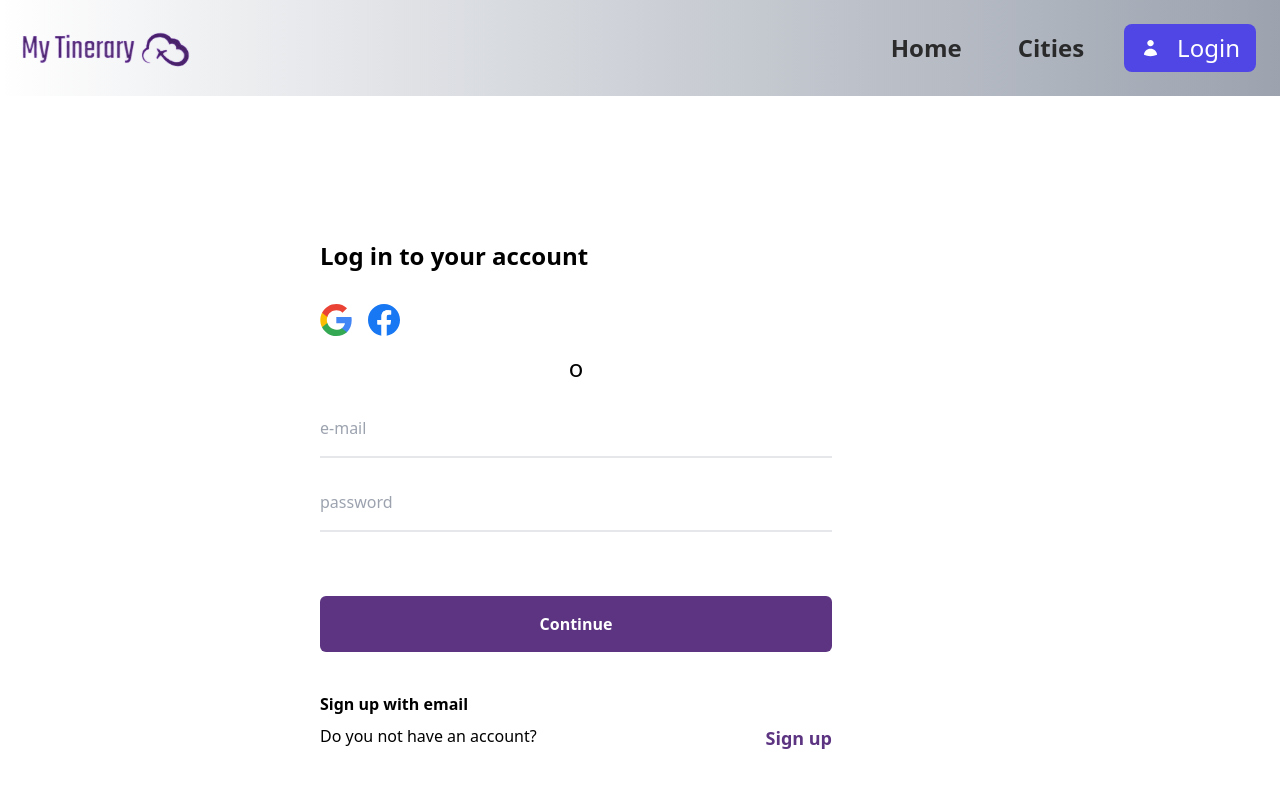
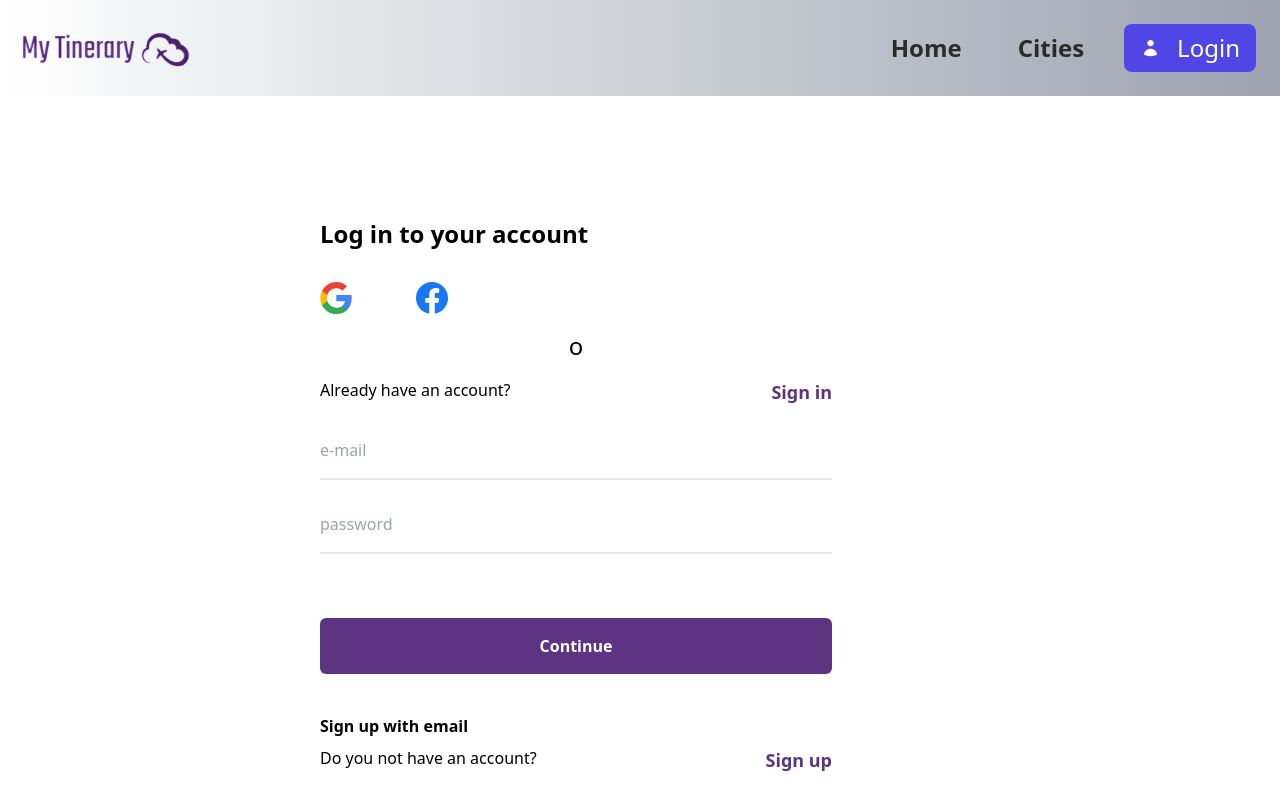
Before and after one commit to sergiopaulodev/mytinerary-sergio-torres-fernandez, a React (Vite) app: page /auth/register_step1 in a window 1280 px wide. Shown: the top 800 px of the page. Built offline with nearby package versions, Linux system fonts and the light colour scheme.

Commit message:
select-register

```diff
--- a/src/pages/FormSignUp2.jsx
+++ b/src/pages/FormCreateAccount.jsx
@@ -11,7 +11,7 @@ export default function Form2() {
   const mail = useRef("");
   const password = useRef("");
 
-  const countries = ['Argentina', 'Chile','Brasil','Uruguay','Bolivia','Venezuela','Germany','Spain', 'England', 'Norway']
+  const countries = ['Argentina', 'Chile','Brazil','Uruguay','Bolivia','Venezuela','Germany','Spain', 'England', 'Norway']
 
   async function handleSignUp() {
     try {
@@ -70,13 +70,14 @@ export default function Form2() {
                     /> */}
                     <select name="countries" id="countries" className="w-4/5 py-4 border-b-2">
                         {countries.length > 0 ?
-                        countries.map(country => {
-                            <option key={country} value={country}>{console.log(country)}</option>
-
-                        })
+                        // eslint-disable-next-line react/jsx-key
+                        countries.map(country => <option value={country}>{country}</option>)
                         :
                         null
                         }
+                        {/* <option value="Argentina">Argentina</option>
+                        <option value="Brasil">Brasil</option>
+                        <option value="Francia">Francia</option> */}
                     </select>
                     <input
                         ref={photo}
--- a/src/pages/FormSignIn.jsx
+++ b/src/pages/FormSignIn.jsx
@@ -41,10 +41,10 @@ export default function Form() {
                 value="Sign in"
                 onClick={handleSignIn}
             />
-        <p>
+        <p className="w-4/5 flex justify-between">
             Do not you have an account?
             <Anchor
-            className="text-xl font-bold text-[#5c3481] cursor-pointer"
+            className="text-lg font-bold text-[#5c3481] cursor-pointer"
             to='/auth/register_step2'
             >
             Sign up
--- a/src/pages/FormSignUp1.jsx
+++ b/src/pages/FormSignUp1.jsx
@@ -36,7 +36,7 @@ export default function Form1() {
             <h2 className="text-xl font-semibold pb-4
                 md:text-2xl">
                 Log in to your account</h2>
-            <div className="flex w-full justify-start gap-4
+            <div className="flex w-full justify-start gap-16
             md:w-4/5">
                 <svg xmlns="http://www.w3.org/2000/svg" width="32" height="32" viewBox="0 0 32 32" fill="none">
                     <g clipPath="url(#clip0_0_292)">
@@ -65,6 +65,15 @@ export default function Form1() {
             </div>
 
             <p className="text-center text-2xl font-thin w-4/5">o</p>
+            <p className="w-4/5 flex justify-between">
+                    Already have an account?
+                    <Anchor
+                    className="text-lg font-bold text-[#5c3481] cursor-pointer"
+                    to='/auth/signin'
+                    >
+                    Sign in
+                    </Anchor>
+            </p>
 
             <input
                 ref={mail}
--- a/src/router.jsx
+++ b/src/router.jsx
@@ -6,7 +6,7 @@ import MainLayout from "./layouts/MainLayout";
 import CitiesLayout from "./layouts/CitiesLayout";
 import CityDetailsLayout from "./layouts/CityDetailsLayout";
 import CityDetailsPage from "./pages/CityDetailsPage";
-import FormSignUp2 from './pages/FormSignUp2'
+import FormCreateAccount from './pages/FormCreateAccount'
 import FormSignUp1 from './pages/FormSignUp1'
 import FormSignIn from './pages/FormSignIn'
 
@@ -18,8 +18,8 @@ const router = createBrowserRouter([
             { path:"/", element:<Home />},
             { path:"/index", element:<Home />},
             { path:"/home", element:<Home />},
-            { path:"/auth/register_step1", element:<FormSignUp1/>},
-            { path:"/auth/register_step2", element:<FormSignUp2/>},
+            { path:"/auth/register_step1", element:<FormSignUp1/>}, // revisar rutas para el register
+            { path:"/auth/register_step2", element:<FormCreateAccount/>},
             { path:"/auth/signin", element:<FormSignIn/>}
         ]
     },
```
